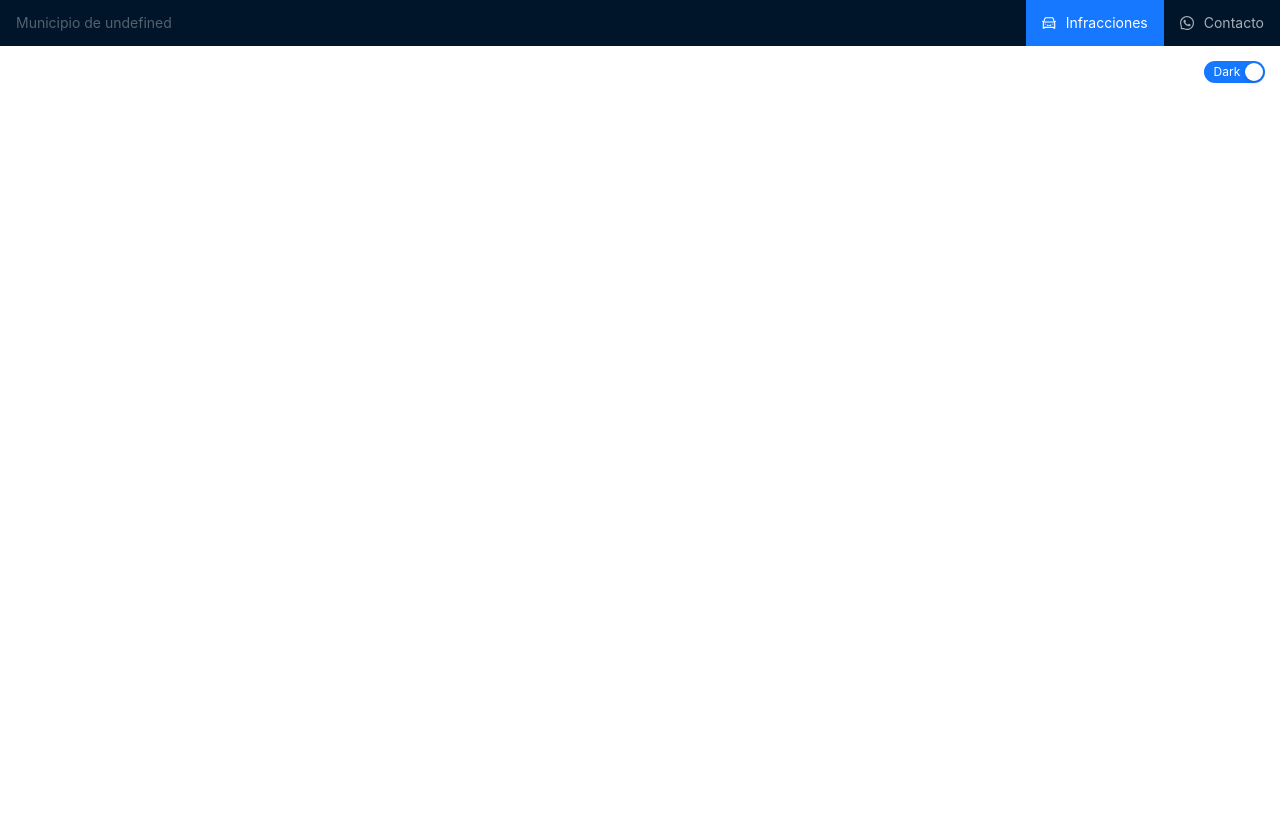
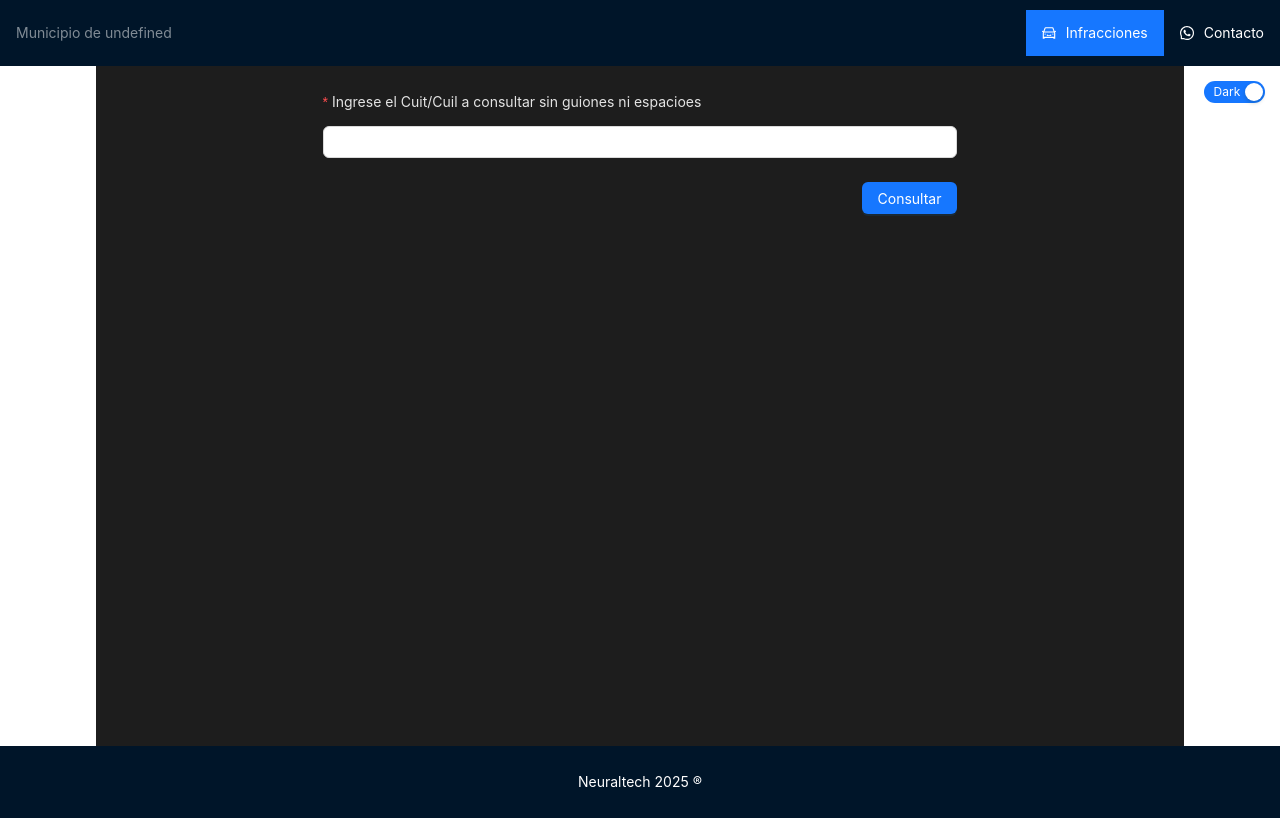
Before and after one commit to santi4246/app-municipio, a React (Create React App) app: page / in a window 1280 px wide. Built offline with nearby package versions, Linux system fonts and the light colour scheme.

Commit message:
feat/Navigation

```diff
--- a/package.json
+++ b/package.json
@@ -13,6 +13,7 @@
     "@types/react": "^19.0.10",
     "@types/react-dom": "^19.0.4",
     "antd": "^5.24.3",
+    "moment": "^2.30.1",
     "react": "^19.0.0",
     "react-dom": "^19.0.0",
     "react-scripts": "5.0.1",
--- a/src/App.css
+++ b/src/App.css
@@ -4,8 +4,16 @@
   box-sizing: border-box;
 }
 
+:root {
+  --primary-color: #1d1d1d;
+  --secondary-color: #ffffff;
+  --label-color-dark: #ccc;
+  --label-color-light: #000;
+}
+
 .App {
   text-align: center;
+  height: 100vh;
 }
 
 .content {
@@ -15,8 +23,8 @@
   justify-content: flex-start;
   position: relative;
   height: 85vh;
-  width: 90%;
-  margin: 0 auto;
+  width: 85%;
+  margin: -52px auto 0 auto;
 }
 
 .space {
--- a/src/App.tsx
+++ b/src/App.tsx
@@ -9,10 +9,7 @@ function App() {
     <MainLayout>
       {({ theme, setTheme }) => (
         <Routes>
-          <Route
-            path="/infracciones"
-            element={<Home theme = { theme } setTheme = { setTheme } />}
-          />
+          <Route path="/" element={<Home theme = { theme } setTheme = { setTheme } />} />
           <Route path = "/contact" element = { <FormContact /> } />
         </Routes>
       )}
--- a/src/components/Contact/FormContact.tsx
+++ b/src/components/Contact/FormContact.tsx
@@ -6,7 +6,7 @@ const FormContact = () => {
     return(
         <Content className = 'content'>
             <Space className = 'space'>
-                <h3>Página en construcción Home</h3>
+                <h3 style = {{ color: 'black' }}>Página en construcción Home</h3>
             </Space>
         </Content>
     )
--- /dev/null
+++ b/src/components/Footer/Footer.tsx
@@ -0,0 +1,33 @@
+import { Menu, MenuProps, MenuTheme } from "antd";
+import moment from "moment";
+import { useState } from "react";
+
+const now = moment();
+
+type MenuItem = Required<MenuProps>['items'][number];
+
+const items: MenuItem[] = [
+  {
+    label: (<span dangerouslySetInnerHTML={{__html: `Neuraltech ${now.year()} &#174;`,}}
+        />
+      ),
+    key: 'logo-footer',
+    style: { margin: 'auto', opacity: '1', pointerEvents: 'none', color: 'white' },
+  },
+];
+
+const Footer = (props: { theme: MenuTheme, setTheme: React.Dispatch<React.SetStateAction<MenuTheme>> }) => {
+    const [ current, setCurrent ] = useState('');
+    let backgroundColor = props.theme === 'light' ? '#1d1d1d' : undefined
+    const onClick: MenuProps['onClick'] = (e) => {
+        setCurrent(e.key);
+      };
+    return (
+        <div>
+
+        <Menu onClick = { onClick } selectedKeys = { [current] } mode = "horizontal" items = { items } theme = { props.theme } style = {{ padding: '13px 0', backgroundColor: backgroundColor }} />
+        </div>
+    )
+};
+
+export default Footer;
--- a/src/components/Home/Home.tsx
+++ b/src/components/Home/Home.tsx
@@ -1,38 +1,62 @@
-import { Form, Input, MenuTheme, Space } from 'antd';
+import type { FormProps } from 'antd';
+import { Button, Form, Input, MenuTheme, Space, } from 'antd';
 import { Content } from 'antd/es/layout/layout';
 import "../../App.css";
 import { useEffect } from 'react';
+
 
 interface HomeProps {
     theme: MenuTheme;
     setTheme: React.Dispatch<React.SetStateAction<MenuTheme>>;
 }
 
+type FieldType = {
+    CuitCuil?: string;
+};
+
+const onFinish: FormProps<FieldType>['onFinish'] = (values) => {
+    console.log('Success:', values.CuitCuil);
+};
+
+const onFinishFailed: FormProps<FieldType>['onFinishFailed'] = (errorInfo) => {
+    console.log('Failed:', errorInfo);
+};
+
 const Home = ({ theme, setTheme }: HomeProps) => {
+    const labelColor = theme === 'dark' ? '#ccc' : '#000';
+
     useEffect(() => {
         console.log("Tema: ", theme);
     }, []);
     return (
-        <Content className = 'content'>
-            <Space className = 'space'>
+        <Content className='content' style={{ backgroundColor: theme === 'dark' ? 'var(--primary-color)' : 'var(--secondary-color)' }}>
+            <Space className='space'>
                 <Form
                     initialValues={{
                         ["CuitCuil"]: "",
+                        remember: true
                     }}
-                style = {{ width: '100%' }}
+                    labelCol={{ span: 24 }}
+                    wrapperCol={{ span: 24 }}
+                    style={{ width: '100%' }}
+                    autoComplete="off"
+                    onFinish={onFinish}
+                    onFinishFailed={onFinishFailed}
                 >
                     <Form.Item
-                    rules = {[
+                        rules={[
                             { required: true, message: "Campo requerido" }
                         ]}
                         required
-                    name = { "CuitCuil" }
-                    label = "Ingrese el Cuit/Cuil a consultar sin guiones ni espacioes"
-                    labelCol={{ span: 24 }}
-                    wrapperCol={{ span: 24 }}
-                    style = {{ textAlign: 'center' }}
+                        name={"CuitCuil"}
+                        label="Ingrese el Cuit/Cuil a consultar sin guiones ni espacioes"
+                        style = {{ color: labelColor }}
+                        className = 'ant-form-item-label'
                     >
                         <Input />
+                    </Form.Item>
+                    <Form.Item label={null} style={{ display: 'flex', flexDirection: 'column', alignItems: 'flex-end' }}>
+                        <Button type="primary" htmlType="submit" >Consultar</Button>
                     </Form.Item>
                 </Form>
             </Space>
--- a/src/components/MainLayout/MainLayout.tsx
+++ b/src/components/MainLayout/MainLayout.tsx
@@ -1,6 +1,9 @@
 import { MenuTheme } from 'antd';
 import React, { ReactNode, useState } from 'react';
 import NavBar from '../Menu/Navbar';
+import Footer from '../Footer/Footer';
+import { ConfigProvider } from 'antd';
+
 
 interface LayoutProps {
   children: (props: { theme: MenuTheme; setTheme: React.Dispatch<React.SetStateAction<MenuTheme>> }) => ReactNode;
@@ -8,11 +11,20 @@ interface LayoutProps {
 
 const MainLayout = ({ children }: LayoutProps) => {
   const [theme, setTheme] = useState<MenuTheme>('dark');
+  const themeConfig = {
+    token: {
+        colorTextBase: theme === 'dark' ? '#fff' : '#000',
+        colorLabel: theme === 'dark' ? '#ccc' : '#000',
+    }
+};
 
   return (
-    <div>
-      <NavBar theme={theme} setTheme={setTheme} />
-      { children({ theme, setTheme }) }
+    <div className = 'App'>
+      <ConfigProvider theme = { themeConfig }>
+        <NavBar theme={theme} setTheme={setTheme} />
+        {children({ theme, setTheme })}
+        <Footer theme={theme} setTheme={setTheme} />
+      </ConfigProvider>
     </div>
   );
 };
--- a/src/components/Menu/Navbar.tsx
+++ b/src/components/Menu/Navbar.tsx
@@ -15,25 +15,28 @@ const items: MenuItem[] = [
   {
     label: `Municipio de ${process.env.REACT_APP_NOMBRE_MUNICIPIO}`,
     key: 'logo',
-    style: { marginRight: 'auto', opacity: '0.5', pointerEvents: 'none' },
+    style: { marginRight: 'auto', opacity: '0.5', pointerEvents: 'none', color: 'white' },
   },
   {
-    label: (<Link to={'/infracciones'}>Infracciones</Link>),
+    label: (<Link to={'/'}>Infracciones</Link>),
     key: 'infracciones',
     icon: <CarOutlined />,
+    style: { color: 'white' },
   },
   {
     label: (<Link to={'/contact'}>Contacto</Link>),
     key: 'contact',
     icon: <WhatsAppOutlined />,
+    style: { color: 'white' },
   }
 ];
 
 const NavBar = (props: { theme: MenuTheme, setTheme: React.Dispatch<React.SetStateAction<MenuTheme>> }) => {
   const [screenWidth, setScreenWidth] = useState(window.innerWidth);
   const [current, setCurrent] = useState('');
-  const [collapsed, setCollapsed] = useState(false);
+  const [collapsed, setCollapsed] = useState(true);
   const location = useLocation();
+  let backgroundColor = props.theme === 'light' ? '#1d1d1d' : undefined
 
   useEffect(() => {
     const handleResize = () => {
@@ -62,26 +65,26 @@ const NavBar = (props: { theme: MenuTheme, setTheme: React.Dispatch<React.SetSta
 
   return (
     <div>
-      <Menu onClick={onClick} selectedKeys={[current]} mode="horizontal" items={items.filter(e => e?.key !== 'menu-sidebar')} theme={props.theme} style={{ display: screenWidth <= 750 ? 'none' : 'flex' }} />
+      <Menu onClick={onClick} selectedKeys={[current]} mode="horizontal" items={items.filter(e => e?.key !== 'menu-sidebar')} theme = { props.theme } style={{ display: screenWidth <= 750 ? 'none' : 'flex', padding: '10px 0', backgroundColor: backgroundColor }} />
       <Menu
         defaultSelectedKeys={[current]}
         defaultOpenKeys={[current]}
         mode="inline"
-        theme="dark"
+        theme={props.theme}
         inlineCollapsed={collapsed}
         items={items.filter(e => e?.key !== 'logo')}
         style={{ marginLeft: 'auto', display: screenWidth <= 750 ? 'flex' : 'none', flexDirection: 'column', width: collapsed ? '15%' : '25%' }}
         onClick={onClick}
       />
-      <div style = {{ margin: '15px 15px' }}>
-          <Switch
-            checked = { props.theme === 'dark' }
-            onChange = { changeTheme }
-            checkedChildren = "Dark"
-            unCheckedChildren = "Light"
-            style = {{ display: 'flex', marginLeft: 'auto' }}
-          />
-          </div>
+      <div style={{ margin: '15px 15px' }}>
+        <Switch
+          checked={props.theme === 'dark'}
+          onChange={changeTheme}
+          checkedChildren="Dark"
+          unCheckedChildren="Light"
+          style={{ display: 'flex', marginLeft: 'auto' }}
+        />
+      </div>
     </div>
   )
 };
```
Also changed, not shown: 1 other file (tests, documents, lock files or other folders). Lines whose indentation alone changed are shown as unchanged.
